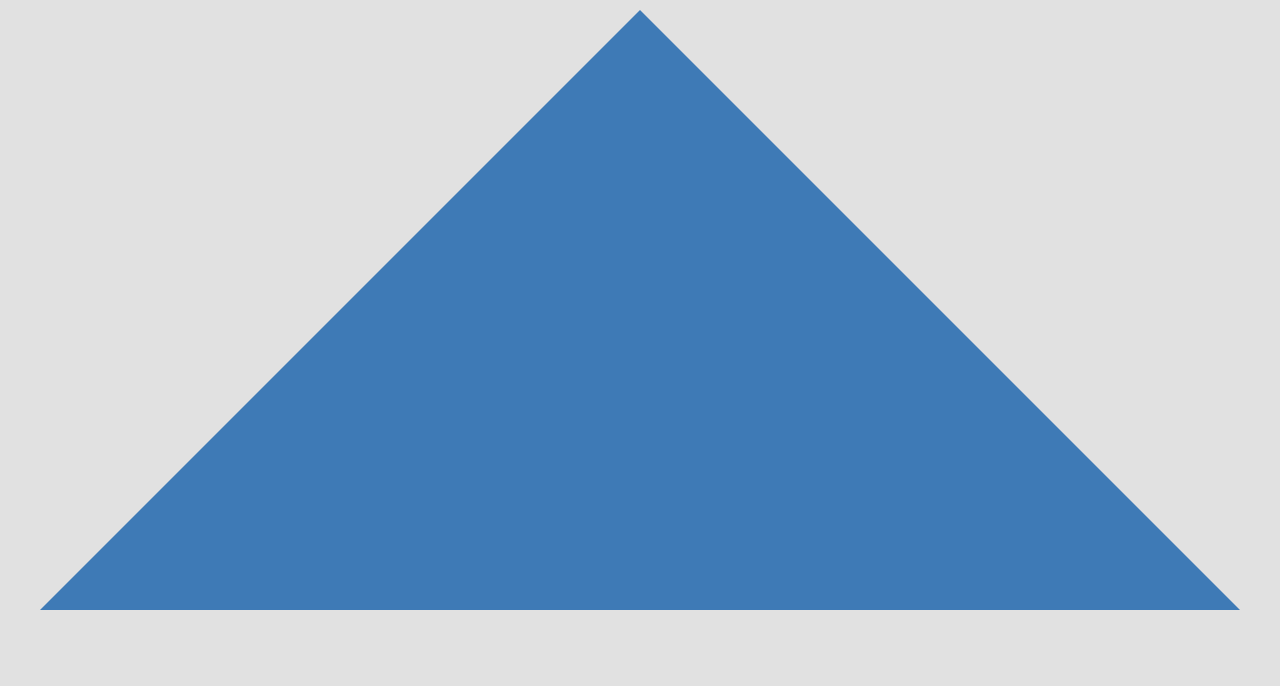
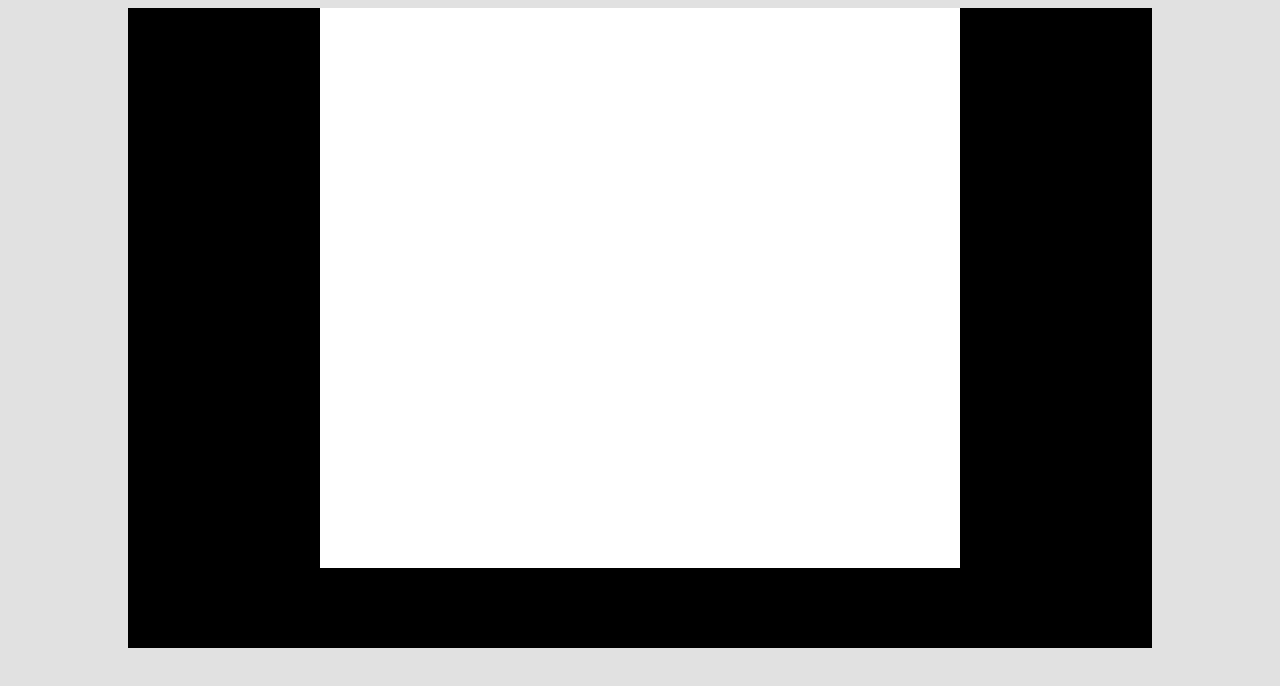
Before and after one commit to mle4d/DMS, a plain HTML site: page index.html in a window 1280 px wide. Drawn offline with Linux system fonts and the light colour scheme.

Commit message:
starter css

```diff
--- a/style.css
+++ b/style.css
@@ -1,12 +1,16 @@
 HTML {
   background: #e1e1e1;
 }
-body {
-    margin: auto;
-    margin-top: 10px;
-    border-color: #3e7ab6 transparent;
-    border-style: solid;
-    border-width: 0px 600px 600px 600px;
-    height: 0px;
-    width: 0px;
+
+.container {
+  width: 80vw;
+  height: 80vh;
+  background: black;
+  margin: auto;
 }
+.screen {
+  width: 50vw;
+  height: 70vh;
+  background: white;
+  margin: auto;
+}
```
